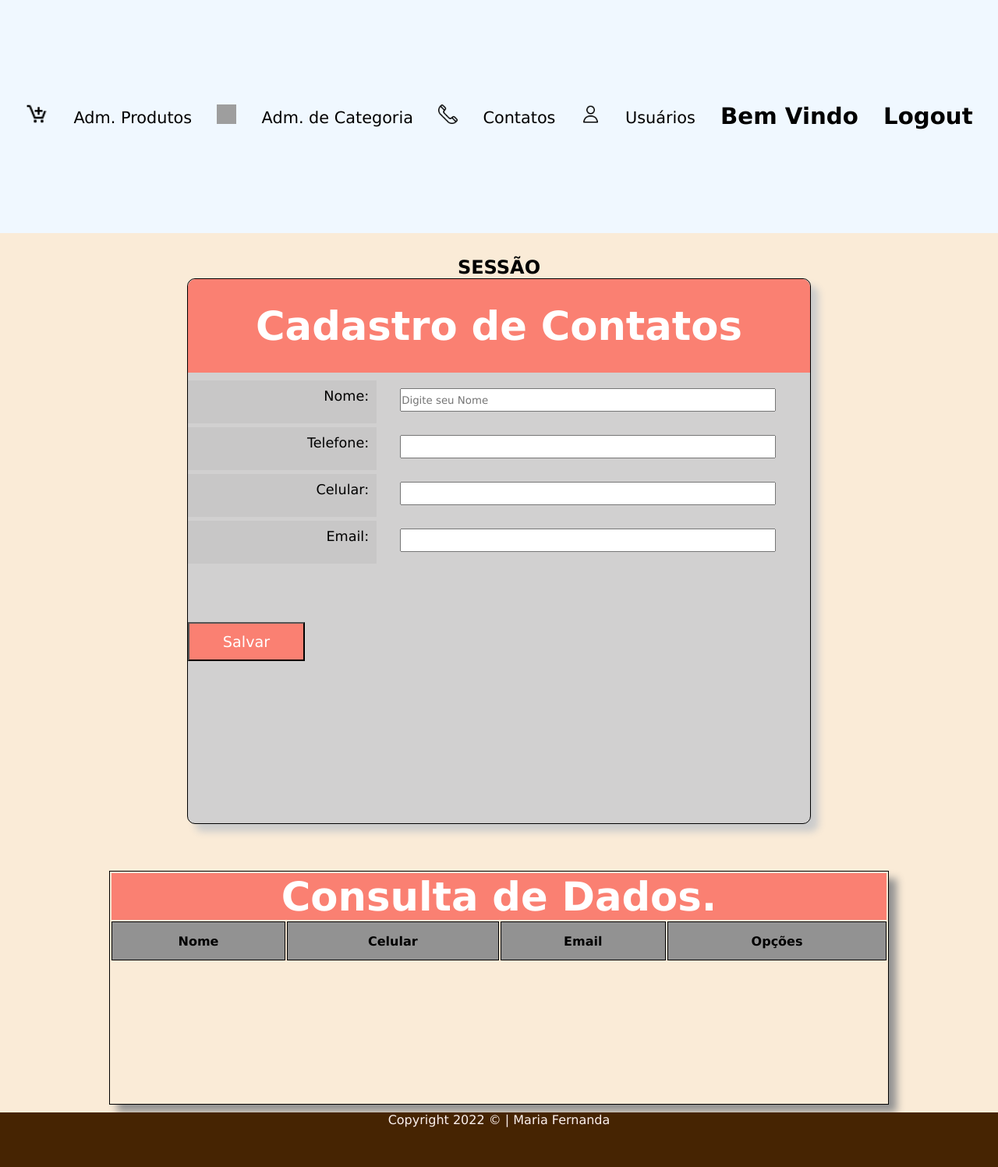
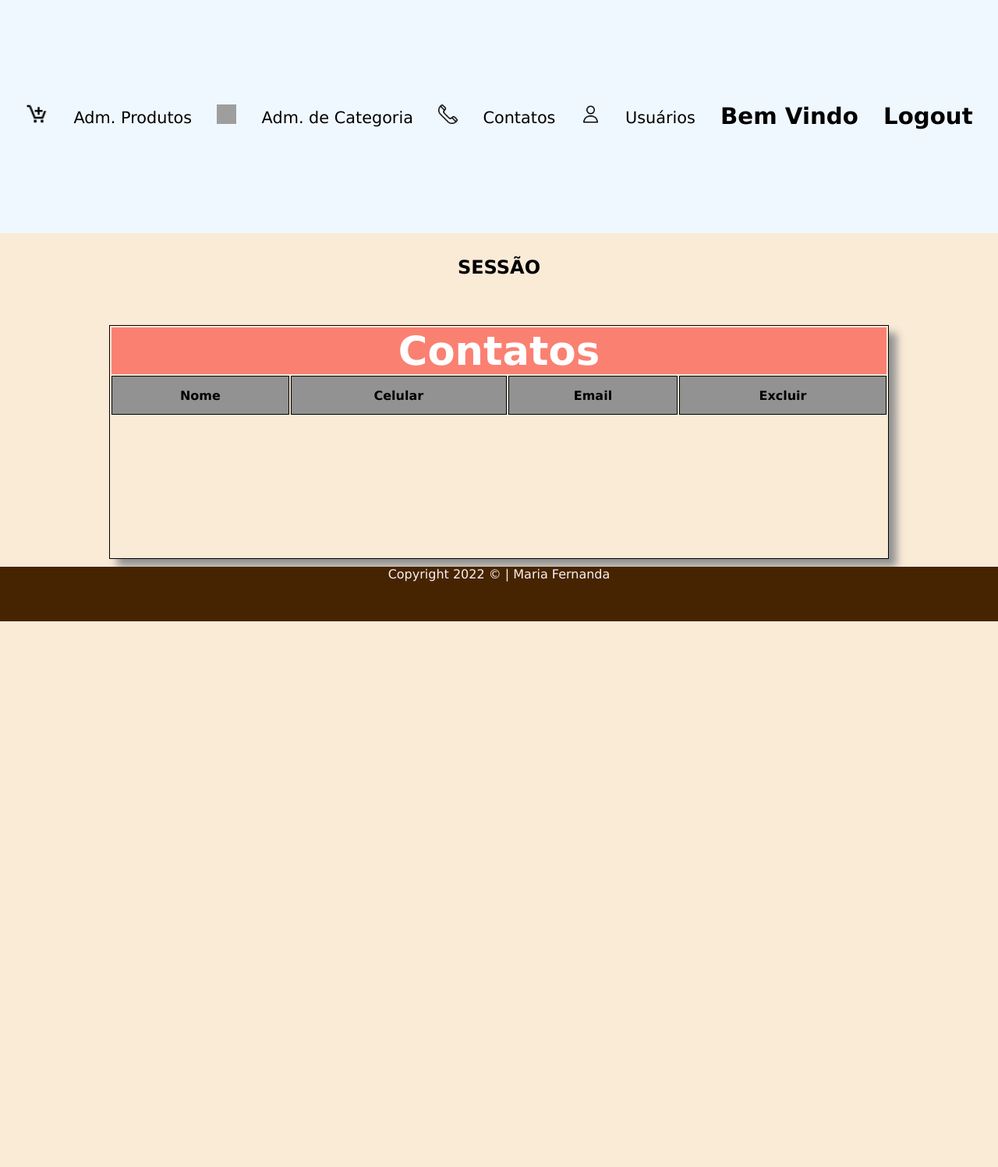
Before and after one commit to mariahfernanda/coffee, a PHP site: page /indexContato.php in a window 1280 px wide. Shown: the part 140-1637 px from the top of the page at 78% size. After the commit the page ends 937 px from the top, so only its background shows below. Run offline with PHP 8.4, Linux system fonts and the light colour scheme; data that the repository does not hold is empty; grey boxes are pictures that could not be loaded.

Commit message:
12/04/2022

```diff
--- a/cssContato/style.css
+++ b/cssContato/style.css
@@ -162,21 +162,20 @@ input[type=email]:hover{
     height: 30px;
     margin-left: auto;
     margin-right: auto;
-
+    justify-content: center;
 /*    padding: 10px;*/
 /*    box-sizing: border-box;*/
 }
-.excluir, .pesquisar, .editar{
+.excluir{
     width: 30px;
     height: 30px;
-/*    background-color: black;*/
     float: left;
     margin-left: 5px;
-    margin-right: 10px;
+    margin-right: 20px;
     cursor: pointer;
 }
 
-.excluir:hover, .editar:hover, .pesquisar:hover {
+.excluir:hover {
     transform: scale(1.3);
     transition: 1s;
 }
--- a/indexContato.php
+++ b/indexContato.php
@@ -39,16 +39,16 @@
     <main>
         <nav class="selecao">
             <div class="itens">
-                <div class="menu"> <img src="../img/cart-add-regular-24.png" width="30px" height="30px"> </div>
+                <div class="menu"> <img src="../coffee/cms/img/cart-add-regular-24.png" width="30px" height="30px"> </div>
                 <div class="menu">  <a href="">Adm. Produtos</a>       </div>
 
-                <div class="menu"> <img src="./img/categoria.png" width="25px" height="25px"> </div>
+                <div class="menu"> <img src="../coffee/cms/img/categoria.png" width="25px" height="25px"> </div>
                 <div class="menu">  <a href="">Adm. de Categoria</a>   </div>
 
-                <div class="menu"> <img src="./img/telefone.png" width="25px" height="25px"> </div>
+                <div class="menu"> <img src="../coffee/cms/img/telefone.png" width="25px" height="25px"> </div>
                 <div class="menu">  <a href="../indexContato.php">Contatos</a>            </div>
 
-                <div class="menu"> <img src="./img/usuario.png" width="25px" height="25px"> </div>
+                <div class="menu"> <img src="../coffee/cms/img/usuario.png" width="25px" height="25px"> </div>
                 <div class="menu">  <a href="">Usuários</a>            </div>
 
                 <h3>Bem Vindo</h3>
@@ -65,69 +65,19 @@
         </nav>
 
     </main>
-<div id="cadastro">
-            <div id="cadastroTitulo">
-                <h1> Cadastro de Contatos </h1>
 
-            </div>
-            <div id="cadastroInformacoes">
-                <form  action="router.php?component=contatos&action=inserir" name="frmCadastro" method="post" >
-                    <div class="campos">
-                        <div class="cadastroInformacoesPessoais">
-                            <label> Nome: </label>
-                        </div>
-                        <div class="cadastroEntradaDeDados">
-                            <input type="text" name="txtNome" value="<?=$nome?>" placeholder="Digite seu Nome" maxlength="100">
-                        </div>
-                    </div>
-
-                    <div class="campos">
-                        <div class="cadastroInformacoesPessoais">
-                            <label> Telefone: </label>
-                        </div>
-                        <div class="cadastroEntradaDeDados">
-                            <input type="tel" name="txtTelefone" value="<?=$telefone?>">
-                        </div>
-                    </div>
-                    <div class="campos">
-                        <div class="cadastroInformacoesPessoais">
-                            <label> Celular: </label>
-                        </div>
-                        <div class="cadastroEntradaDeDados">
-                            <input type="tel" name="txtCelular" value="<?=$celular?>">
-                        </div>
-                    </div>
-
-
-                    <div class="campos">
-                        <div class="cadastroInformacoesPessoais">
-                            <label> Email: </label>
-                        </div>
-                        <div class="cadastroEntradaDeDados">
-                            <input type="email" name="txtEmail" value="<?=$email?>">
-                        </div>
-                    </div>
-                    </div>
-                    <div class="enviar">
-                        <div class="enviar">
-                            <input type="submit" name="btnEnviar" value="Salvar">
-                        </div>
-                    </div>
-                </form>
-            </div>
-        </div>
         <div id="consultaDeDados">
             <table id="tblConsulta" >
                 <tr>
                     <td id="tblTitulo" colspan="6">
-                        <h1> Consulta de Dados.</h1>
+                        <h1> Contatos</h1>
                     </td>
                 </tr>
                 <tr id="tblLinhas">
                     <td class="tblColunas destaque"> Nome </td>
                     <td class="tblColunas destaque"> Celular </td>
                     <td class="tblColunas destaque"> Email </td>
-                    <td class="tblColunas destaque"> Opções </td>
+                    <td class="tblColunas destaque"> Excluir </td>
                 </tr>
 
                <?php
@@ -147,18 +97,9 @@
                         <td class="tblColunas registros"><?=$item['email']?></td>
 
                         <td class="tblColunas registros">
-                            <a href="router.php?component=contatos&action=buscar&id=<?=$item['id']?>">
-
-                                <img src="img/edit.png" alt="Editar" title="Editar" class="editar">
-                            </a>
-
-
-
 
                                 <a onclick="return confirm('Deseja realmente excluir esse item?');" href="router.php?component=contatos&action=deletar&id=<?=$item['id']?>">
-                                    <img src="img/trash.png" alt="Excluir" title="Excluir" class="excluir">
-                                </a>
-                                <img src="img/search.png" alt="Visualizar" title="Visualizar" class="pesquisar">
+                                    <img src="img/excluir.png" alt="Excluir" title="Excluir" class="excluir">
                         </td>
                     </tr>
 
--- a/modelContatos/bd/conexaoMysql.php
+++ b/modelContatos/bd/conexaoMysql.php
@@ -3,7 +3,7 @@
 const SERVER = 'localhost';
 const USER = 'root';
 const PASSWORD = 'bcd127';
-const DATABASE = 'contatos';
+const DATABASE = 'db_inout_coffee';
 
 $resultado = conexaoMysql();
 
--- a/router.php
+++ b/router.php
@@ -22,7 +22,7 @@ if ($_SERVER['REQUEST_METHOD'] == 'POST' || $_SERVER['REQUEST_METHOD'] == 'GET')
                     if($resposta)
                     echo("<script>
                             alert('Registro Inserido com sucesso!');
-                            window.location.href = 'index.php';
+                            window.location.href = 'indexContato.php';
                         </script>");
 
                 }elseif (is_array($resposta))
@@ -42,7 +42,7 @@ if ($_SERVER['REQUEST_METHOD'] == 'POST' || $_SERVER['REQUEST_METHOD'] == 'GET')
                     {
                         echo("<script>
                                 alert('Registro Excluído com sucesso!');
-                                window.location.href = 'index.php';
+                                window.location.href = 'indexContato.php';
                             </script>");
                     }
                 }elseif(is_array($resposta))
```
Also changed, not shown: modelContatos/bd/categoria.php (added, +80 -0 lines), README.md (deleted), controller/controllerCategorias.php (added), img/edit.png (deleted), img/excluir.png (added), img/search.png (deleted), img/trash.png (deleted), indexCategoria.php (added).
